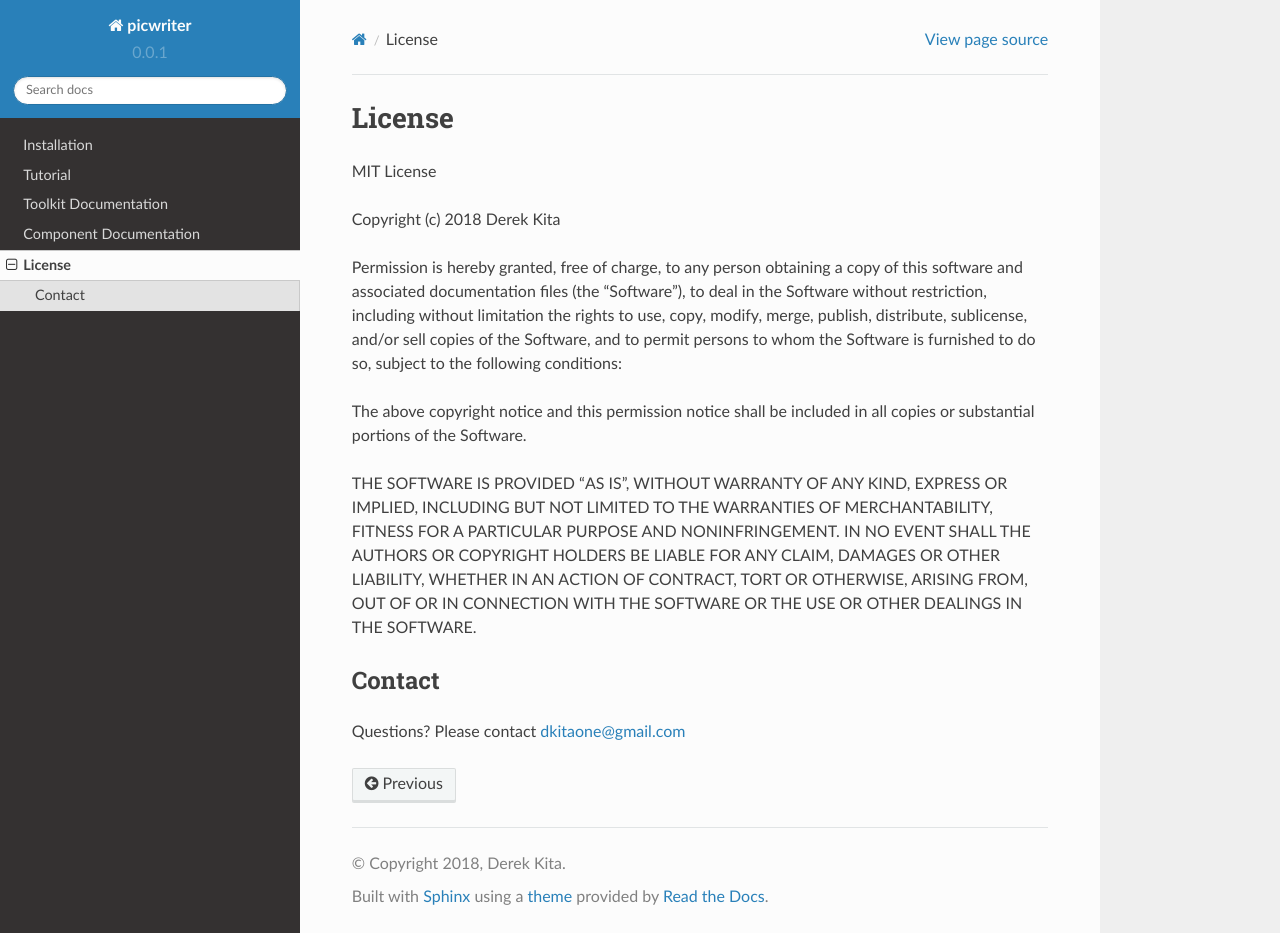
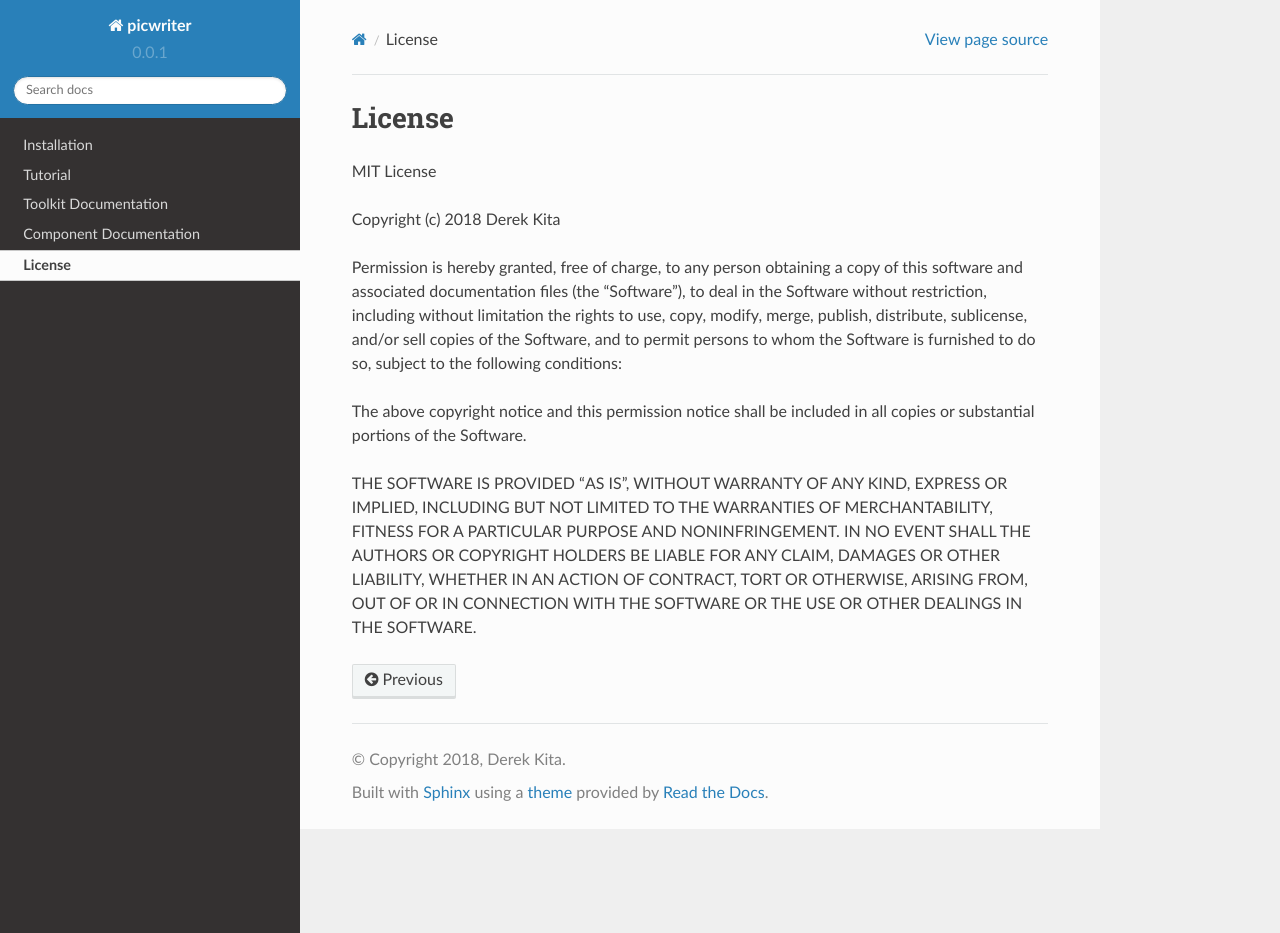
Before and after one commit to DerekK44/PICwriter, a Sphinx documentation site: the page built from docs/source/license.rst, in a window 1280 px wide and 933 px high. Built offline with Sphinx 7.4.7 and the Read the Docs theme 2.0.0, drawn with Linux system fonts in a browser that asks for light colours.

```diff
--- a/docs/source/license.rst
+++ b/docs/source/license.rst
@@ -22,7 +22,3 @@ AUTHORS OR COPYRIGHT HOLDERS BE LIABLE FOR ANY CLAIM, DAMAGES OR OTHER
 LIABILITY, WHETHER IN AN ACTION OF CONTRACT, TORT OR OTHERWISE, ARISING FROM,
 OUT OF OR IN CONNECTION WITH THE SOFTWARE OR THE USE OR OTHER DEALINGS IN THE
 SOFTWARE.
-
-Contact
--------
-Questions? Please contact dkitaone@gmail.com
```
Also changed, not shown: README.md (+1 -0 lines).
